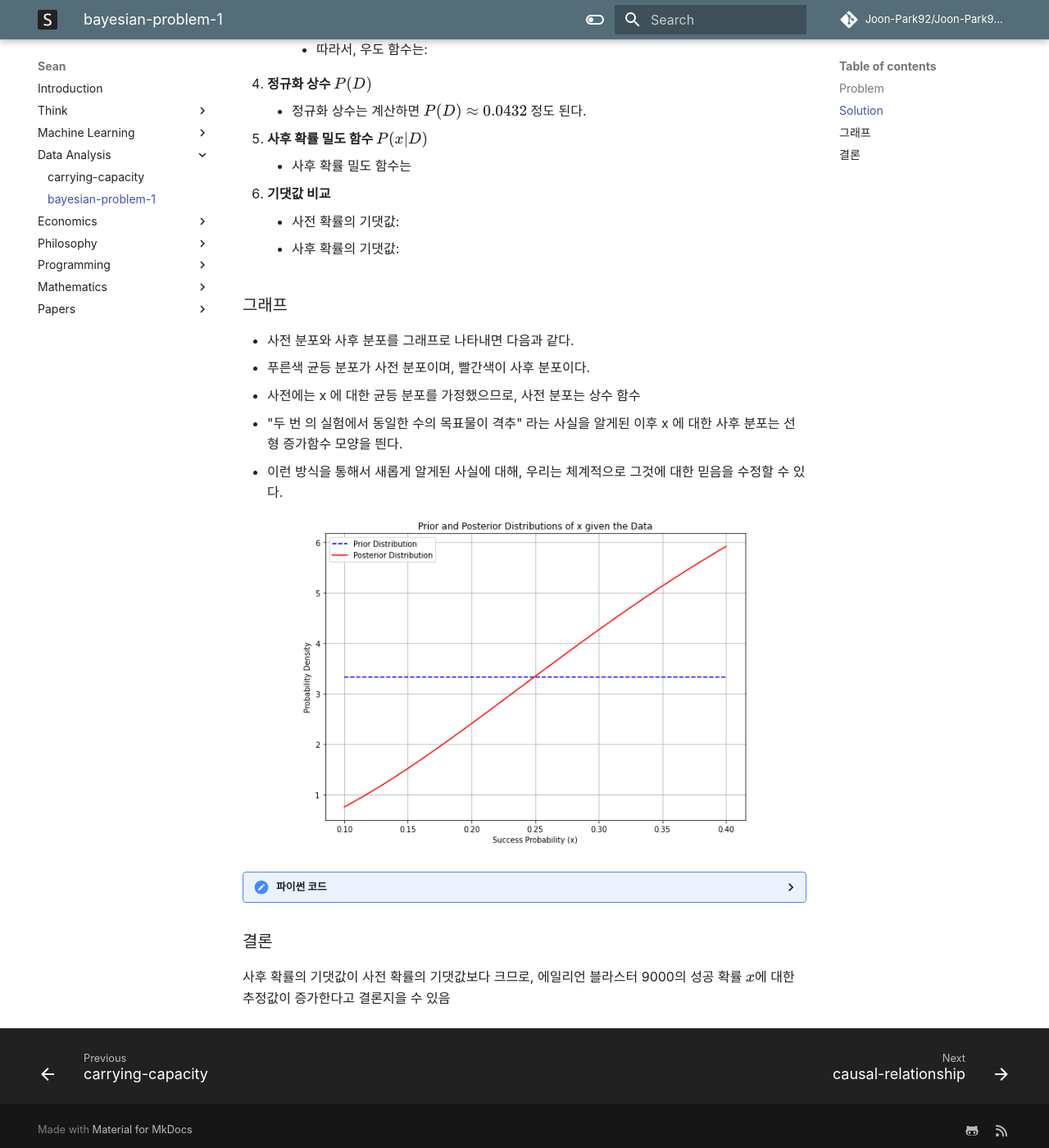
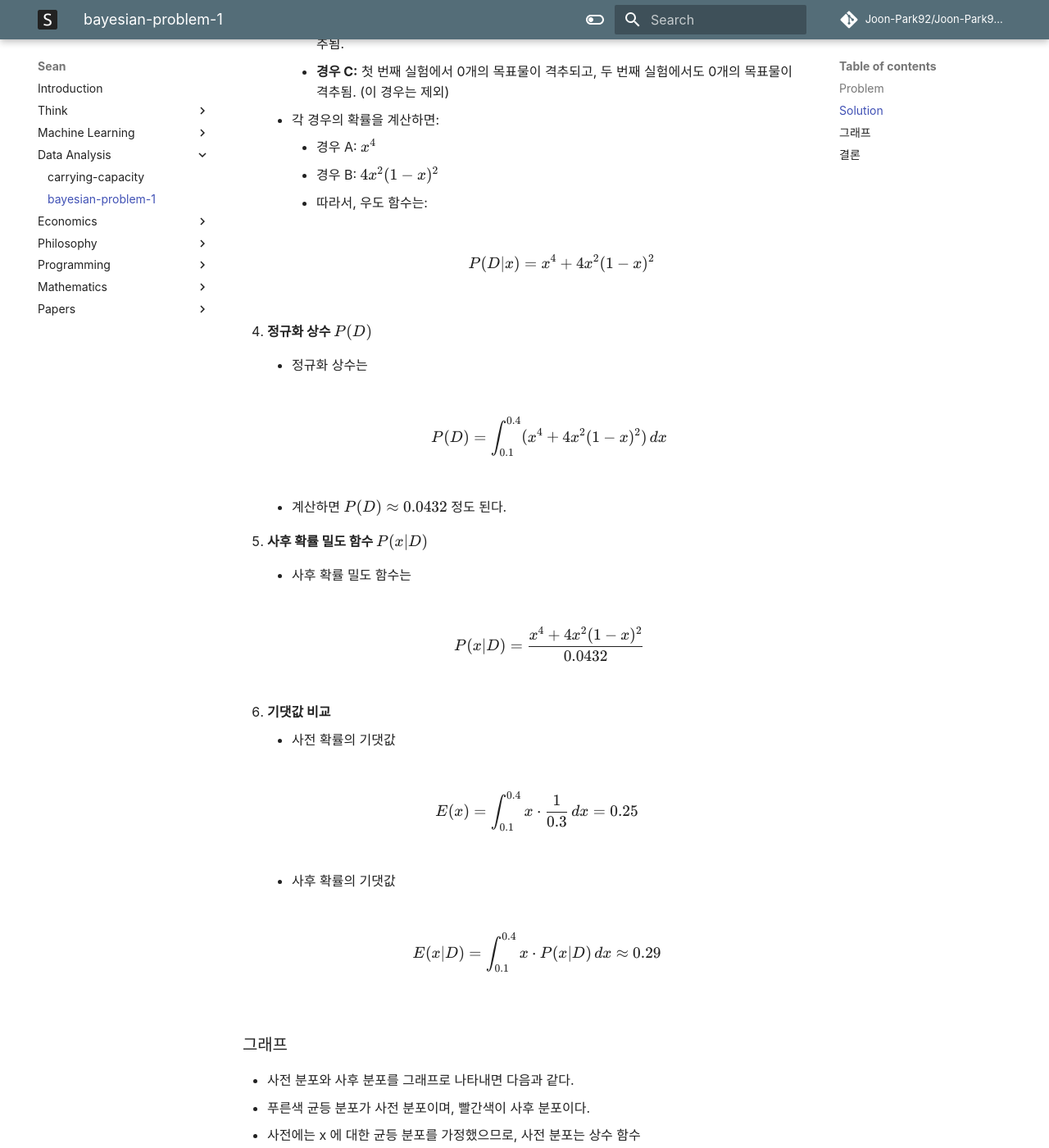
Before and after one commit to Joon-Park92/Joon-Park92.github.io, an MkDocs documentation site: the page built from docs/430a1ee4-5289-435c-97ea-96d4ab2c6fde.md, in a window 1280 px wide and 1400 px high, scrolled down 1196 px. Shown: the whole window at 82% size. Built offline with MkDocs 1.6.1 and Material for MkDocs 9.7.7, drawn with Linux system fonts in a browser that asks for light colours; comment, search, counter and statistics services are not loaded; some of the changed text lies outside the part shown.

Commit message:
Automatically sync files from knowledge #123 (#87)
Co-authored-by: GitHub Actions <noreply@github.com>

```diff
--- a/docs/430a1ee4-5289-435c-97ea-96d4ab2c6fde.md
+++ b/docs/430a1ee4-5289-435c-97ea-96d4ab2c6fde.md
@@ -49,10 +49,12 @@
 
 2. **사후 확률 계산**
     - 베이즈 정리에 따라 사후 확률은
-     $$
-     P(x|D) = \frac{P(D|x) \cdot P(x)}{P(D)}
-     $$
-     여기서 $P(D|x)$ 는 주어진 $x$에서 데이터가 발생할 확률, $P(x)$ 는 사전 확률, $P(D)$는 정규화 상수
+
+        \[
+        P(x|D) = \frac{P(D|x) \cdot P(x)}{P(D)}
+        \]
+
+    - 여기서 $P(D|x)$ 는 주어진 $x$에서 데이터가 발생할 확률, $P(x)$ 는 사전 확률, $P(D)$는 정규화 상수
 
 3. **우도 함수 $P(D|x)$**
     - 두 번의 실험에서 동일한 수의 목표물이 격추되는 경우는
@@ -64,32 +66,39 @@
         - 경우 A: $x^4$
         - 경우 B: $4x^2(1-x)^2$
         - 따라서, 우도 함수는:
-        $$
-        P(D|x) = x^4 + 4x^2(1-x)^2
-        $$
+
+            \[
+            P(D|x) = x^4 + 4x^2(1-x)^2
+            \]
 
 4. **정규화 상수 $P(D)$**
     - 정규화 상수는
-     $$
-     P(D) = \int_{0.1}^{0.4} (x^4 + 4x^2(1-x)^2) \, dx
-     $$
-     계산하면 $P(D) \approx 0.0432$ 정도 된다.
+
+        \[
+        P(D) = \int_{0.1}^{0.4} (x^4 + 4x^2(1-x)^2) \, dx
+        \]
+
+    - 계산하면 $P(D) \approx 0.0432$ 정도 된다.
 
 5. **사후 확률 밀도 함수 \( P(x|D) \)**
     - 사후 확률 밀도 함수는
-        $$
+
+        \[
         P(x|D) = \frac{x^4 + 4x^2(1-x)^2}{0.0432}
-        $$
+        \]
 
 6. **기댓값 비교**
-    - 사전 확률의 기댓값:
-     $$
+    - 사전 확률의 기댓값
+
+    \[
      E(x) = \int_{0.1}^{0.4} x \cdot \frac{1}{0.3} \, dx = 0.25
-     $$
-    - 사후 확률의 기댓값:
-     $$
-     E(x|D) = \int_{0.1}^{0.4} x \cdot P(x|D) \, dx \approx 0.29
-     $$
+    \]
+
+    - 사후 확률의 기댓값
+
+    \[
+    E(x|D) = \int_{0.1}^{0.4} x \cdot P(x|D) \, dx \approx 0.29
+    \]
 
 ## 그래프
 
```
